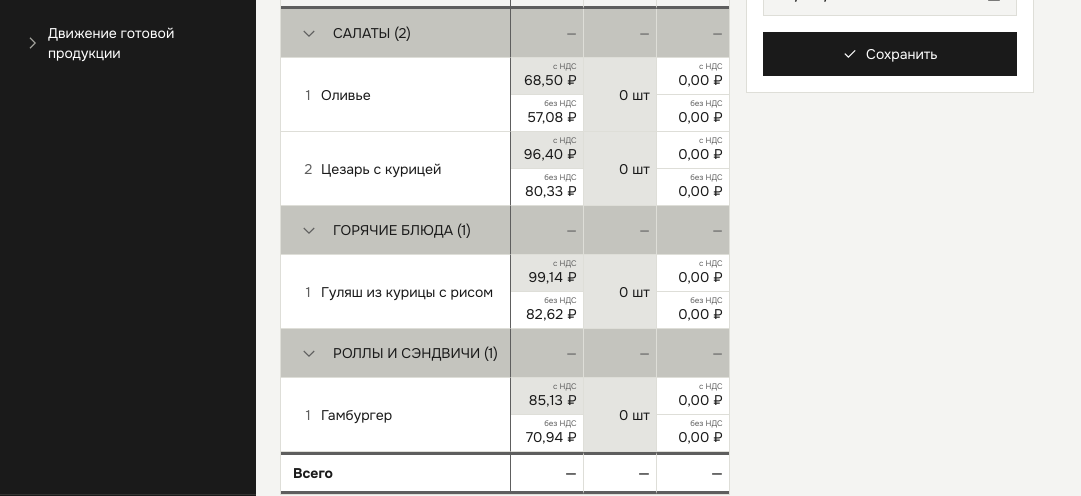
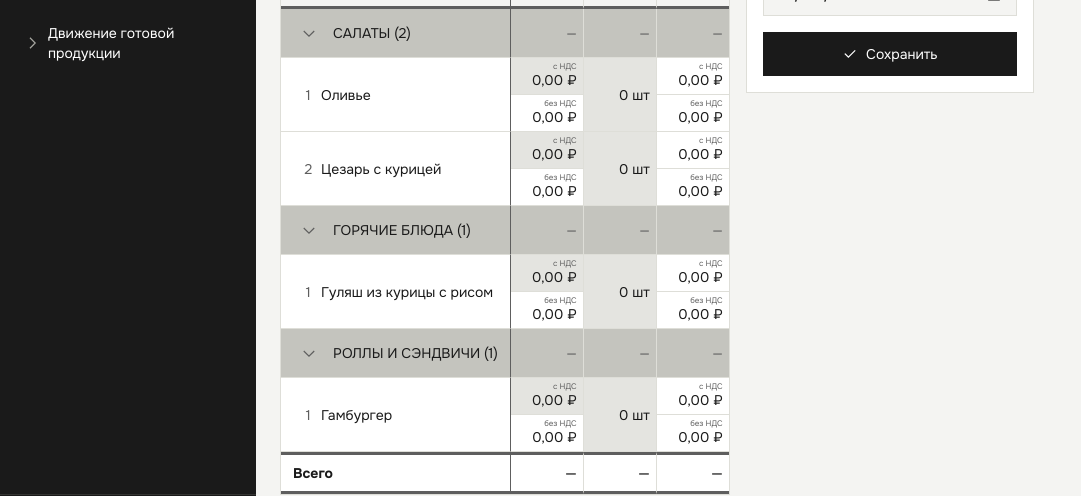
Before and after one commit to makediff-dev/food-proto, a Next.js app: page /production/journal/new in a window 1280 px wide. Shown: the part 161-657 px from the top of the page, without its empty margins (0-1081 px from the left). Built offline with nearby package versions, Linux system fonts and the light colour scheme; a web font is replaced by a local one.

Commit message:
Default production entry price to zero on the form.
New journal lines start at 0 instead of the sales-plan calculated price; user enters price manually.

Co-authored-by: makedifference-dev <makedifference-dev@users.noreply.github.com>

```diff
--- a/src/features/production/ProductionEntryScreen.tsx
+++ b/src/features/production/ProductionEntryScreen.tsx
@@ -17,7 +17,7 @@ import {
   maxProductionEntryOccurredOn,
   productionEntryByIdOrNull,
 } from '@/domain/production-journal';
-import { monthKeyFromDate, planPriceWithVatForProduct } from '@/domain/sales-plan';
+import { monthKeyFromDate } from '@/domain/sales-plan';
 import { planningHref } from '@/features/planning/paths';
 import {
   emptyProductionEntryLineDraft,
@@ -77,7 +77,7 @@ function initialDrafts(
   for (const product of products) {
     drafts[product.id] =
       byProduct.get(product.id) ??
-      emptyProductionEntryLineDraft(planPriceWithVatForProduct(document, product.id, month));
+      emptyProductionEntryLineDraft();
   }
 
   return drafts;
@@ -160,14 +160,12 @@ function EntryForm({
         if (next[product.id]) {
           continue;
         }
-        next[product.id] = emptyProductionEntryLineDraft(
-          planPriceWithVatForProduct(journal.document, product.id, month),
-        );
+        next[product.id] = emptyProductionEntryLineDraft();
         changed = true;
       }
       return changed ? next : current;
     });
-  }, [journal.document, month, products]);
+  }, [products]);
 
   function setLine(productId: string, field: ProductionEntryLineField, raw: string) {
     setDrafts((current) => {
```
Also changed, not shown: 3 other files (tests, documents, lock files or other folders).
